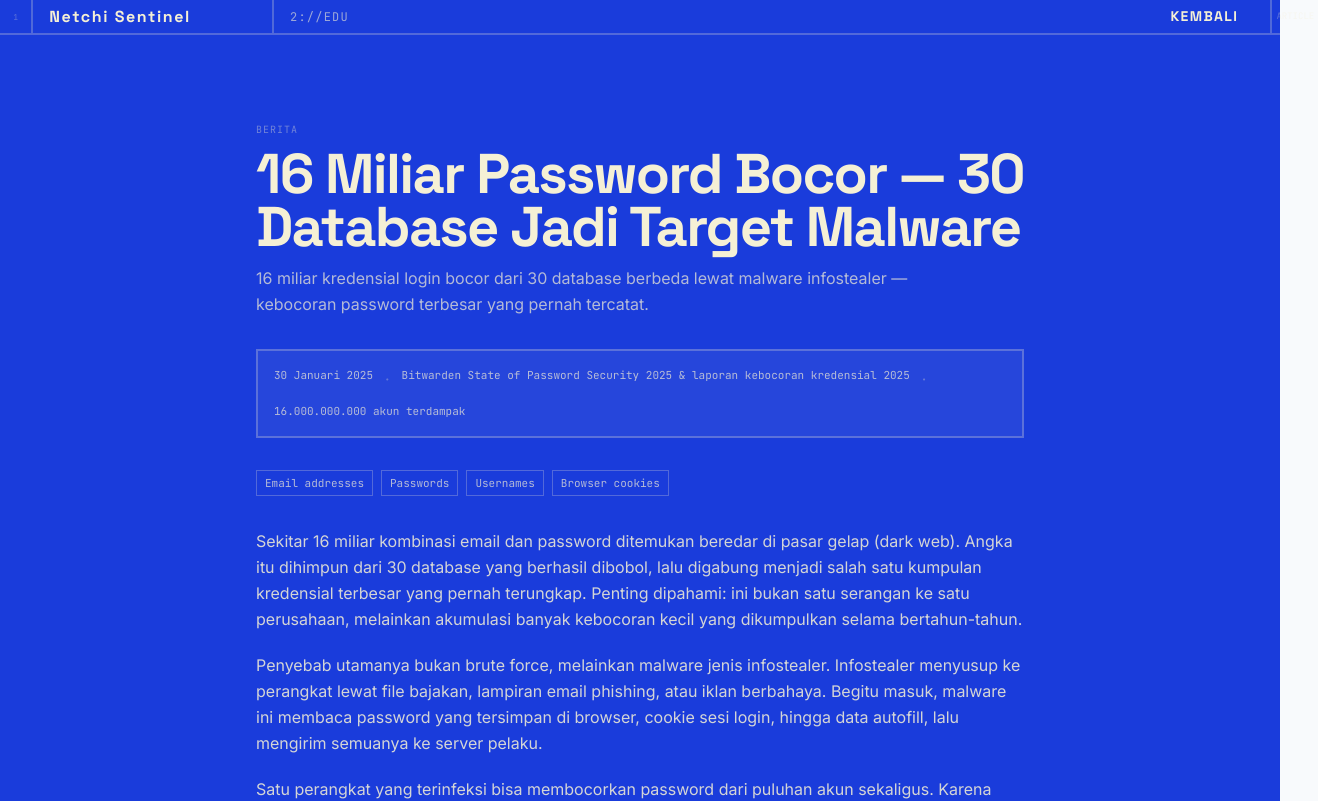
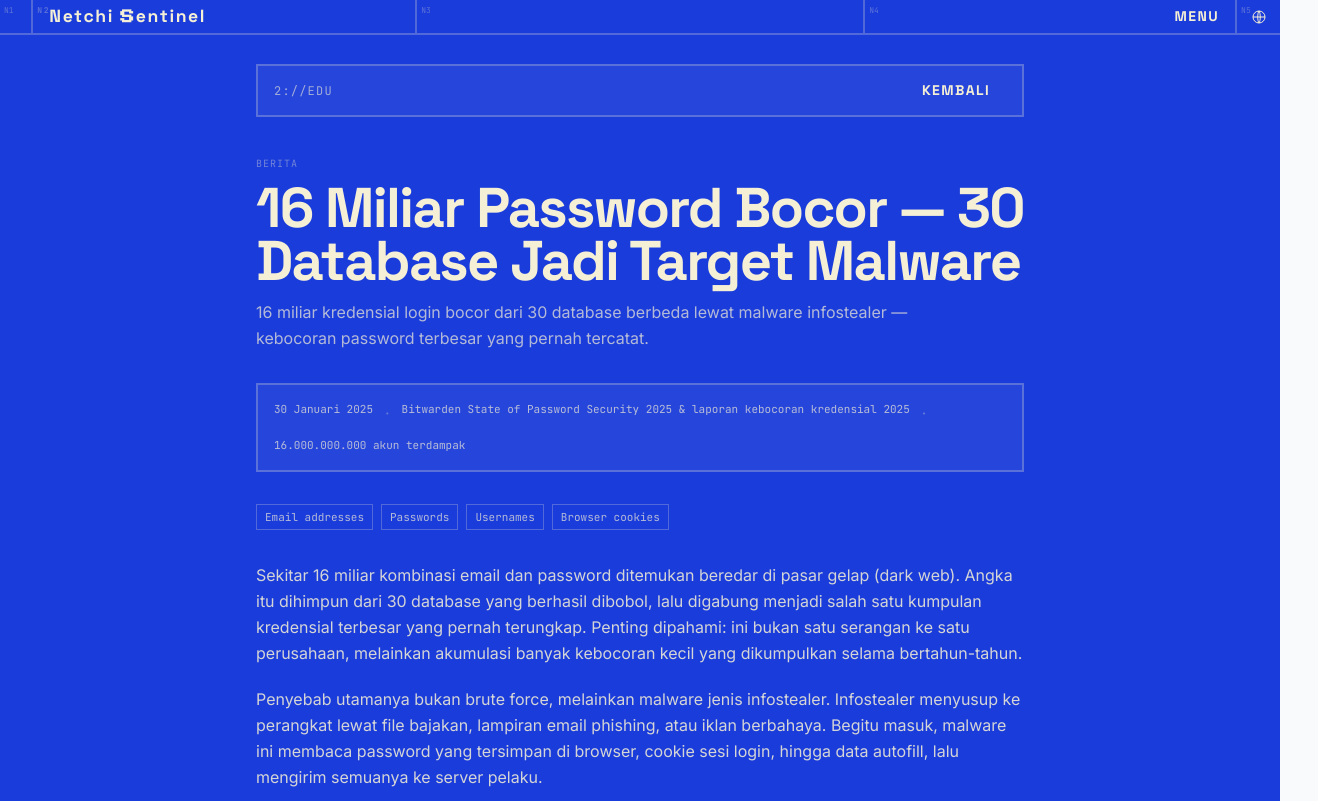
Before and after one commit to xzael24/Netchi, a Next.js app: page /berita/breach-16miliar in a window 1280 px wide. Shown: the top 801 px of the page, 1318 px wide, since content can reach past the window. Built offline with nearby package versions, Linux system fonts and the light colour scheme.

Commit message:
feat: use real Navbar on article detail pages

```diff
--- a/src/components/layout/ArticleView.tsx
+++ b/src/components/layout/ArticleView.tsx
@@ -5,6 +5,7 @@ import Link from "next/link";
 import { useRouter } from "next/navigation";
 import gsap from "gsap";
 import { MenuButton } from "@/components/layout/MenuButton";
+import { Navbar } from "@/components/layout/Navbar";
 
 const LINE = "border-cream/25";
 
@@ -50,23 +51,14 @@ export function ArticleView({
 
   return (
     <main className="bg-[#1A3CDB] text-cream w-screen min-h-screen flex flex-col">
-      {/* header bar */}
-      <div className={`grid grid-cols-[2.6%_18.81%_78%_1fr] border-b-2 ${LINE} h-[62px] lg:h-[35px]`}>
-        <div className="border-r-2 border-cream/25 p-1 text-[8px] text-cream/30 font-mono flex items-center justify-center">1</div>
-        <Link href="/" className="flex items-center border-r-2 border-cream/25 pl-2 md:pl-4 font-display font-bold tracking-widest text-cream hover:text-cream/70">
-          Netchi Sentinel
-        </Link>
-        <div className={`flex items-center justify-between border-r-2 border-cream/25 px-3 md:px-4`}>
-          <span className="font-mono text-xs tracking-widest uppercase text-cream/60">{label}</span>
-          <MenuButton onClick={() => router.push(backHref)} label="Kembali" />
-        </div>
-        <div className="flex items-center justify-center p-1 font-mono text-[9px] text-cream/30">
-          ARTICLE
-        </div>
-      </div>
+      <Navbar />
 
-      <div ref={contentRef} className="flex-1 px-6 md:px-10 py-12 md:py-20">
+      <div ref={contentRef} className="flex-1 px-6 md:px-10 pt-[88px] pb-16 lg:pt-[64px]">
         <div className="mx-auto max-w-3xl">
+          <div data-article-reveal className={`mb-8 flex items-center justify-between border-2 ${LINE} bg-cream/5 px-4 py-2`}>
+            <span className="font-mono text-xs tracking-widest uppercase text-cream/60">{label}</span>
+            <MenuButton onClick={() => router.push(backHref)} label="Kembali" />
+          </div>
           <div data-article-reveal className="mb-8">
             <span className="font-mono text-[10px] uppercase tracking-widest text-cream/40">
               {article.chapter}
```
